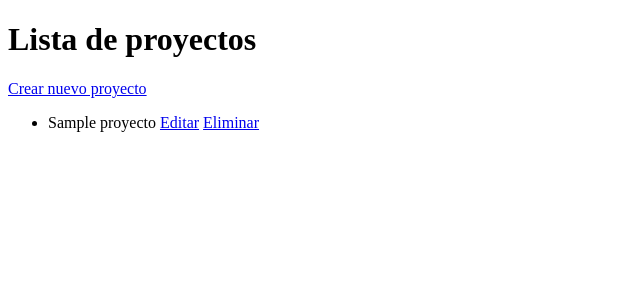
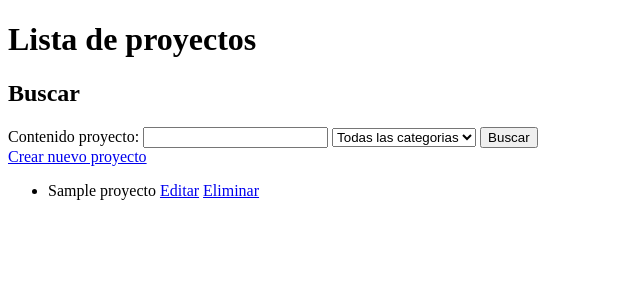
Before and after one commit to francolmc/PruebaDB_MiEmpresa3, a Django app: page /proyectos/ in a window 1280 px wide. Shown: the top 300 px of the page, without its empty margins (0-640 px from the left). Run offline with Django 4.2, Linux system fonts and the light colour scheme; a user stored in the database is signed in; tables that the repository leaves empty hold one stand-in row (values such as "Sample post").

Commit message:
filtro por categoria

```diff
--- a/website/templates/lista_proyectos.html
+++ b/website/templates/lista_proyectos.html
@@ -7,6 +7,23 @@
 </head>
 <body>
     <h1>Lista de proyectos</h1>
+
+    <h2>Buscar</h2>
+    <form method="get">
+        <label>Contenido proyecto:</label>
+        <input type="text" name="q" value="{{ q }}" />
+        <select name="categoria">
+            <option value="">Todas las categorias</option>
+            {% for categoria in categorias %}
+            <option
+                value="{{ categoria.pk }}"
+                {% if categoria.pk|stringformat:"s" == categoria_id %}selected{% endif %}
+            >{{ categoria.nombre }}</option>
+            {% endfor %}
+        </select>
+        <button type="submit">Buscar</button>
+    </form>
+
     <a href="{% url 'crear_proyecto' %}">Crear nuevo proyecto</a>
     <ul>
         {% for proyecto in proyectos %}
--- a/website/views.py
+++ b/website/views.py
@@ -1,7 +1,8 @@
 from django.shortcuts import render, redirect, get_object_or_404
 from .forms import ProyectoForm
 from django.contrib.auth.decorators import login_required
-from .models import Proyecto
+from .models import Proyecto, Categoria
+from django.db.models import Q
 
 # Create your views here.
 def home(request):
@@ -40,5 +41,22 @@ def eliminar_proyecto(request, pk):
 
 @login_required
 def lista_proyectos(request):
-    proyectos = Proyecto.objects.all() # SELECT * FROM proyectos
-    return render(request, 'lista_proyectos.html', {'proyectos': proyectos})
+    q = request.GET.get('q', '')
+    categoria = request.GET.get('categoria', '')
+
+    proyectos = Proyecto.objects.order_by('titulo') # SELECT * FROM proyectos
+
+    if q:
+        proyectos = proyectos.filter(
+            Q(titulo__icontains=q) |
+            Q(descripcion__icontains=q)
+        ) # SELECT * FROM proyectos WHERE titulo LIKE q OR descripcion LIKE q
+    if categoria.isdigit():
+        proyectos = proyectos.filter(categoria_id=categoria)
+
+    return render(request, 'lista_proyectos.html', {
+        'proyectos': proyectos,
+        'q': q,
+        'categorias': Categoria.objects.order_by('nombre'),
+        'categoria_id': categoria
+        })
```
